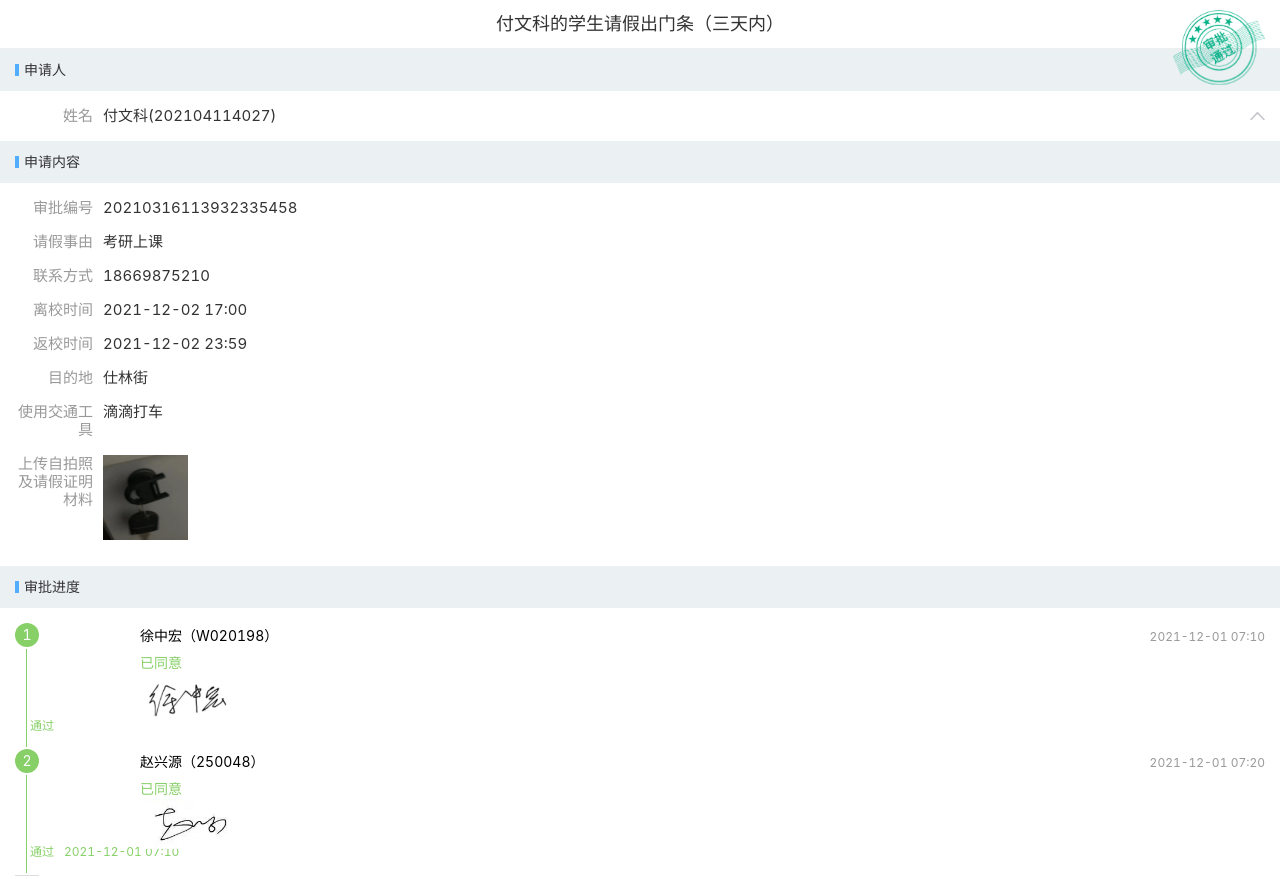
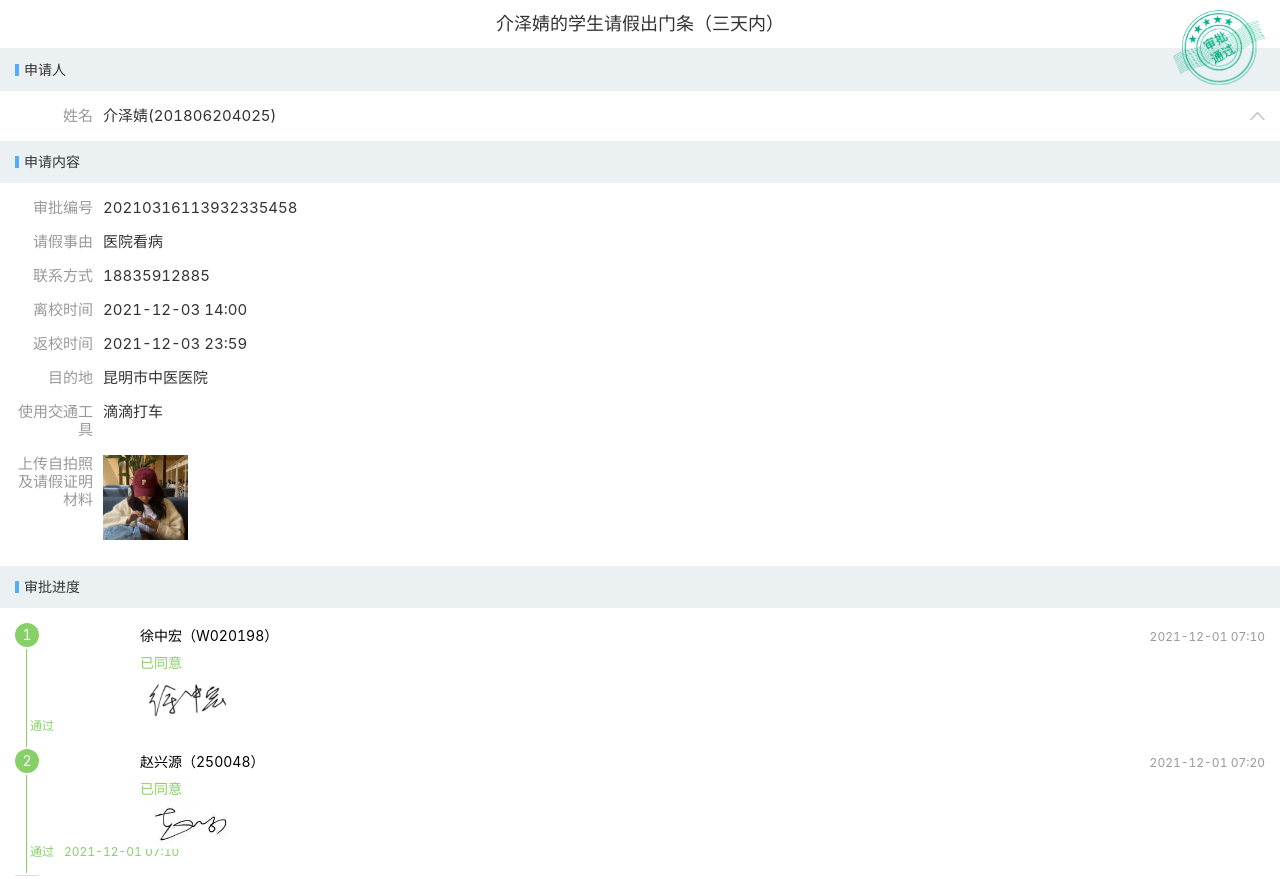
Before and after one commit to yibanjiatiao1/jzj, a plain HTML site: page index.html in a window 1280 px wide. Shown: the top 879 px of the page. Drawn offline with Linux system fonts and the light colour scheme; a script that the page names is missing.

Commit message:
Update index.html

```diff
--- a/index.html
+++ b/index.html
@@ -30,7 +30,7 @@
     <div class="hx-layout">
      <main class="hx-content">
       <div class="wfTitle___Y-ebx">
-       付文科的学生请假出门条（三天内）
+       介泽婧的学生请假出门条（三天内）
       </div>
       <div class="hx-detail">
        <div class="hx-detail-group">
@@ -46,7 +46,7 @@
        <span class="hx-detail-item-label">姓名</span>
        <div class="hx-detail-item-field">
         <div class="am-flexbox am-flexbox-justify-start am-flexbox-align-center">
-         付文科(202104114027)
+         介泽婧(201806204025)
         </div>
        </div>
       </div>
@@ -56,7 +56,7 @@
        <div class="hx-detail-item">
         <span class="hx-detail-item-label">学号</span>
         <div class="hx-detail-item-field">
-         202104114027        </div>
+         201806204025        </div>
        </div>
        <div class="hx-detail-item">
         <span class="hx-detail-item-label">性别</span>
@@ -76,12 +76,12 @@
        <div class="hx-detail-item">
         <span class="hx-detail-item-label">班级</span>
         <div class="hx-detail-item-field">
-         21戏教班        </div>
+         18戏教班        </div>
        </div>
        <div class="hx-detail-item">
         <span class="hx-detail-item-label">年级</span>
         <div class="hx-detail-item-field">
-         2021        </div>
+         2018        </div>
        </div>
        <div class="hx-detail-item">
         <span class="hx-detail-item-label">教育层级</span>
@@ -119,27 +119,27 @@
          <div class="hx-detail-item">
           <span class="hx-detail-item-label">请假事由</span>
           <div class="hx-detail-item-field">
-           考研上课          </div>
+           医院看病          </div>
          </div>
          <div class="hx-detail-item">
           <span class="hx-detail-item-label">联系方式</span>
           <div class="hx-detail-item-field">
-           18669875210          </div>
+           18835912885          </div>
          </div>
          <div class="hx-detail-item">
           <span class="hx-detail-item-label">离校时间</span>
           <div class="hx-detail-item-field">
-           2021-12-02 17:00          </div>
+           2021-12-03 14:00          </div>
          </div>
          <div class="hx-detail-item">
           <span class="hx-detail-item-label">返校时间</span>
           <div class="hx-detail-item-field">
-           2021-12-02 23:59          </div>
+           2021-12-03 23:59          </div>
          </div>
          <div class="hx-detail-item">
           <span class="hx-detail-item-label">目的地</span>
           <div class="hx-detail-item-field">
-           仕林街          </div>
+           昆明市中医医院          </div>
          </div>
          <div class="hx-detail-item">
           <span class="hx-detail-item-label">使用交通工具</span>
@@ -150,7 +150,7 @@
           <span class="hx-detail-item-label">上传自拍照及请假证明材料</span>
           <div class="hx-detail-item-field">
            <div class="hx-detail-image">
-            <img src="./工作流_files/111.jpg" alt="" style="margin-right: 10px; width: 84.6667px;
+            <img src="./工作流_files/jzj.jpg" alt="" style="margin-right: 10px; width: 84.6667px;
     height: 84.6667px; margin-bottom: 10px;">
            </div>
           </div>
```
